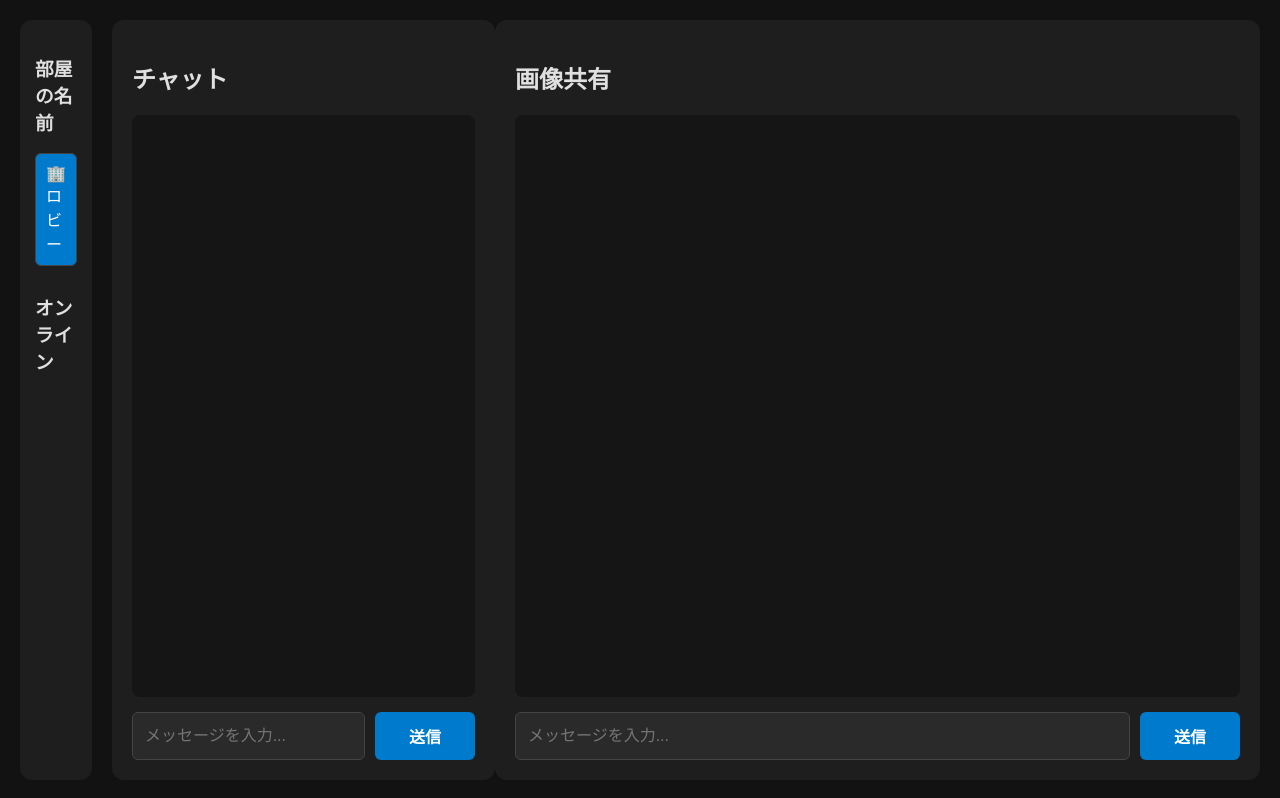
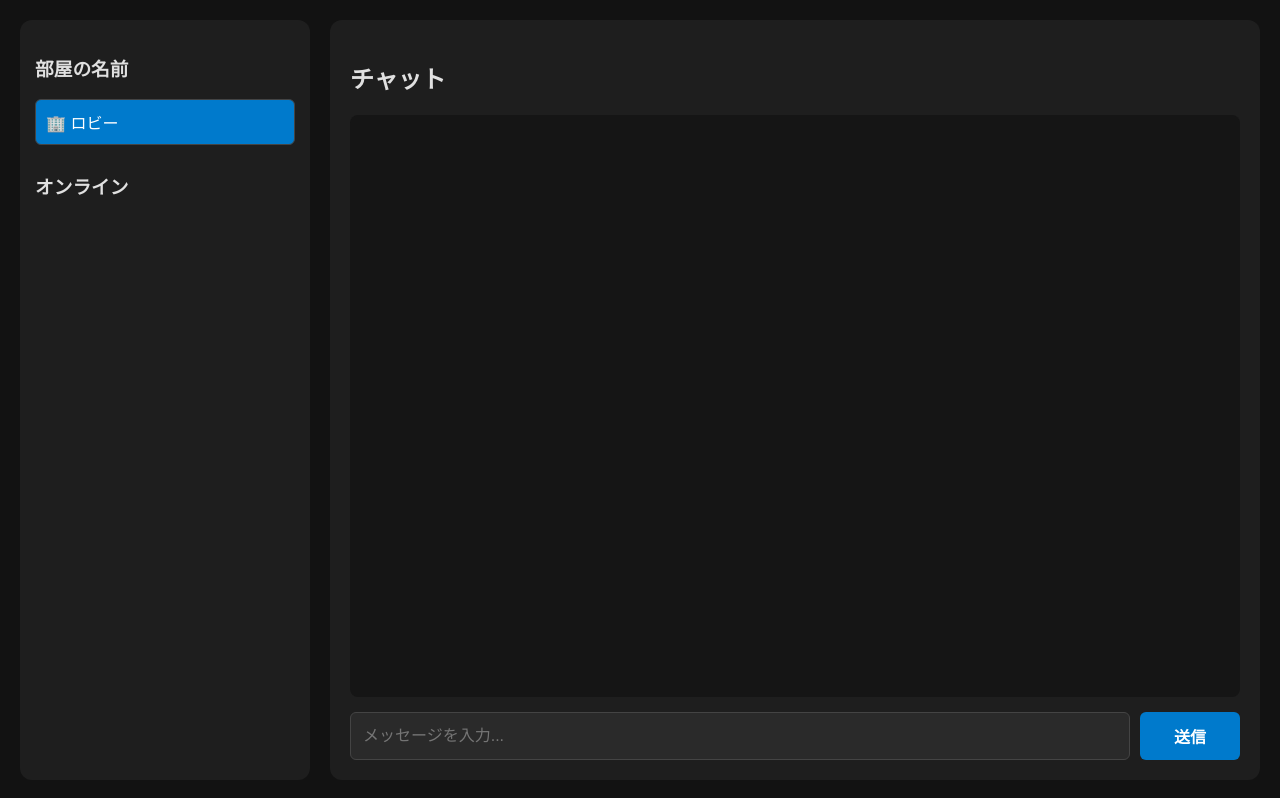
Before and after one commit to senadayon/Minna-no-Chat0777, a website: page chat.html in a window 1280 px wide. Drawn offline with nearby package versions, Linux system fonts and the light colour scheme; no server answers; sample sign-in values are in the browser's storage.

Commit message:
Update chat.html

```diff
--- a/chat.html
+++ b/chat.html
@@ -51,17 +51,6 @@
 
     <div class="main-panel">
       <h2 id="roomTitle">チャット</h2>
-      <div id="messages"></div>
-
-      <div class="input-area">
-        <input id="msgInput" placeholder="メッセージを入力..." onkeypress="if(event.keyCode==13) sendMsg()">
-        <button id="sendBtn" onclick="sendMsg()">送信</button>
-      </div>
-    </div>
-  </div>
-
-    <div class="main-panel">
-      <h2 id="roomTitle">画像共有</h2>
       <div id="messages"></div>
 
       <div class="input-area">
```
